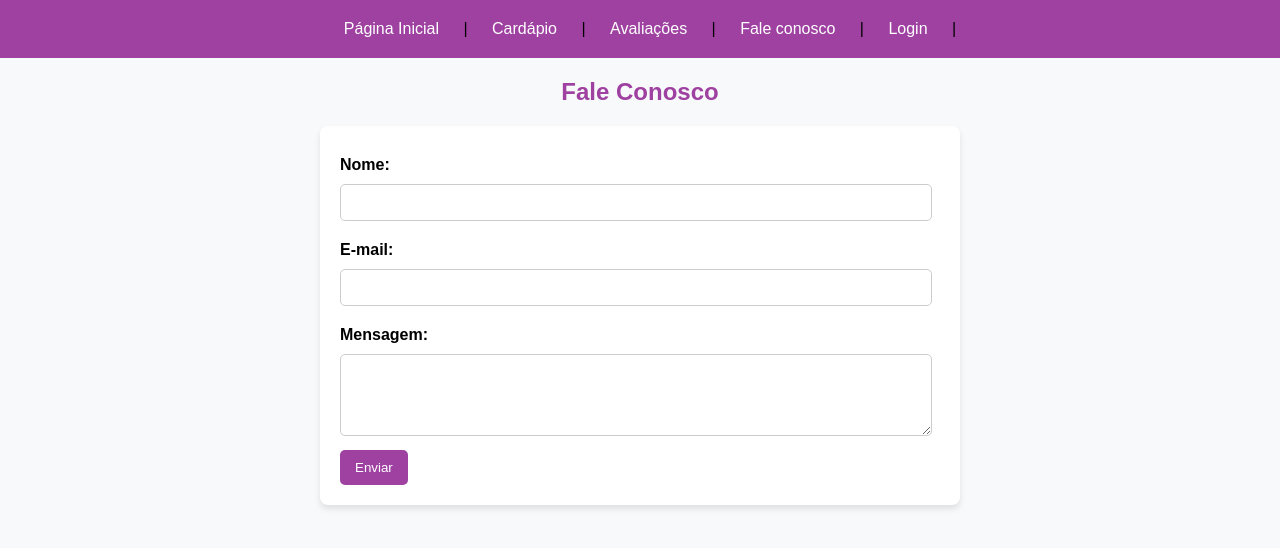
After one commit to Iara-souza/flask-teste-python, a Flask app: page /faleconosco in a window 1280 px wide. The commit adds this page. Shown: the top 548 px of the page. Run offline with Flask 3, Linux system fonts and the light colour scheme.

Commit message:
site pizzaria

```diff
--- a/pizza/static/css/estilos.css
+++ b/pizza/static/css/estilos.css
@@ -65,3 +65,115 @@ footer a{
 footer a:hover{
     text-decoration: none;
 }
+
+
+/* Estilo para a página de Avaliações */
+.avaliacoes h1 {
+    color: #9e41a1;
+    text-align: center;
+    margin-top: 20px;
+}
+
+.avaliacoes ul {
+    background-color: white;
+    border-radius: 8px;
+    padding: 20px;
+    max-width: 600px;
+    margin: 20px auto;
+    box-shadow: 0px 4px 6px rgba(0, 0, 0, 0.1);
+}
+
+.avaliacoes ul li {
+    margin: 10px 0;
+    font-size: 16px;
+    line-height: 2.5;
+    list-style-position: inside;
+    padding-left: 20px;
+}
+
+/* Estilo para a página Fale Conosco */
+.fale-conosco h1 {
+    color: #9e41a1;
+    text-align: center;
+    margin-top: 20px;
+}
+
+.fale-conosco form {
+    background-color: white;
+    border-radius: 8px;
+    padding: 20px;
+    max-width: 600px;
+    margin: 20px auto;
+    box-shadow: 0px 4px 6px rgba(0, 0, 0, 0.1);
+}
+
+.fale-conosco form label {
+    font-weight: bold;
+    margin-top: 10px;
+    display: block;
+}
+
+.fale-conosco form input,
+.fale-conosco form textarea {
+    width: 95%;
+    padding: 10px;
+    margin: 10px 0;
+    border: 1px solid #ccc;
+    border-radius: 5px;
+}
+
+.fale-conosco form button {
+    background-color: #9e41a1;
+    color: white;
+    border: none;
+    padding: 10px 15px;
+    border-radius: 5px;
+    cursor: pointer;
+}
+
+.fale-conosco form button:hover {
+    background-color: #9e41a1;
+}
+
+/* Estilo para a página Login */
+.login h1 {
+    color: #9e41a1;
+    text-align: center;
+    margin-top: 20px;
+}
+
+.login form {
+    background-color: white;
+    border-radius: 8px;
+    padding: 20px;
+    max-width: 400px;
+    margin: 20px auto;
+    box-shadow: 0px 4px 6px rgba(0, 0, 0, 0.1);
+}
+
+.login form label {
+    font-weight: bold;
+    margin-top: 10px;
+    display: block;
+}
+
+.login form input {
+    width: 95%;
+    padding: 10px;
+    margin: 10px 0;
+    border: 1px solid #ccc;
+    border-radius: 5px;
+}
+
+.login form button {
+    background-color: #9e41a1;
+    color: white;
+    border: none;
+    padding: 10px 15px;
+    border-radius: 5px;
+    cursor: pointer;
+}
+
+.login form button:hover {
+    background-color: #9e41a1;
+}
--- /dev/null
+++ b/pizza/templates/faleconosco.html
@@ -0,0 +1,19 @@
+{% extends "base.html" %}
+
+{% block conteudo %}
+<section class="fale-conosco">
+    <h1>Fale Conosco</h1>
+    <form method="POST">
+        <label for="nome">Nome:</label>
+        <input type="text" id="nome" name="nome" required>
+
+        <label for="email">E-mail:</label>
+        <input type="email" id="email" name="email" required>
+
+        <label for="mensagem">Mensagem:</label>
+        <textarea id="mensagem" name="mensagem" rows="4" required></textarea>
+
+        <button type="submit">Enviar</button>
+    </form>
+</section>
+{% endblock %}
```
Also changed, not shown: pizza/templates/avaliacoes.html (added, +12 -0 lines), pizza/templates/login.html (added, +16 -0 lines), pizza/static/css/avaliacoes.html (deleted), pizza/static/css/faleconosco.html (deleted), pizza/static/css/login.html (deleted), requirements.txt (deleted).
